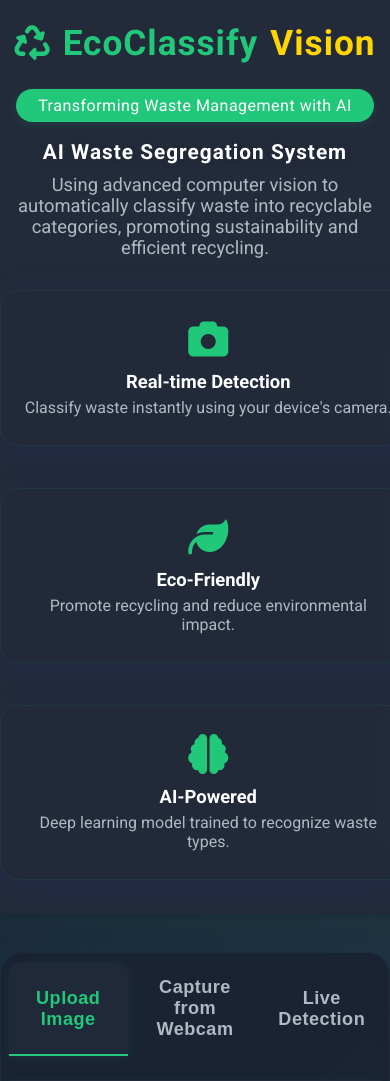
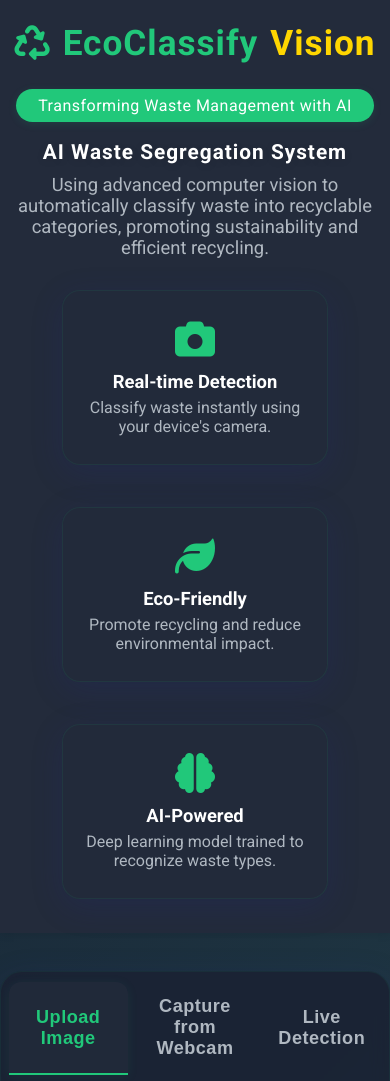
Before and after one commit to Anshpatel-24/AI_Waste_Segregation, a Flask app: page / in a window 390 px wide. Shown: the top 1081 px of the page. Run offline with Flask 3, Linux system fonts and the light colour scheme.

Commit message:
Update .feature-card for mobile view

```diff
--- a/static/styles.css
+++ b/static/styles.css
@@ -357,6 +357,6 @@ body {
 @media (max-width: 600px) {
     .container { padding: 10px 2vw 10px 2vw; }
     .main-title { font-size: 1.3rem; }
-    .feature-card { width: 95vw; }
+/*     .feature-card { width: 95vw; } */
     .result-card { min-width: 0; }
 }
```
